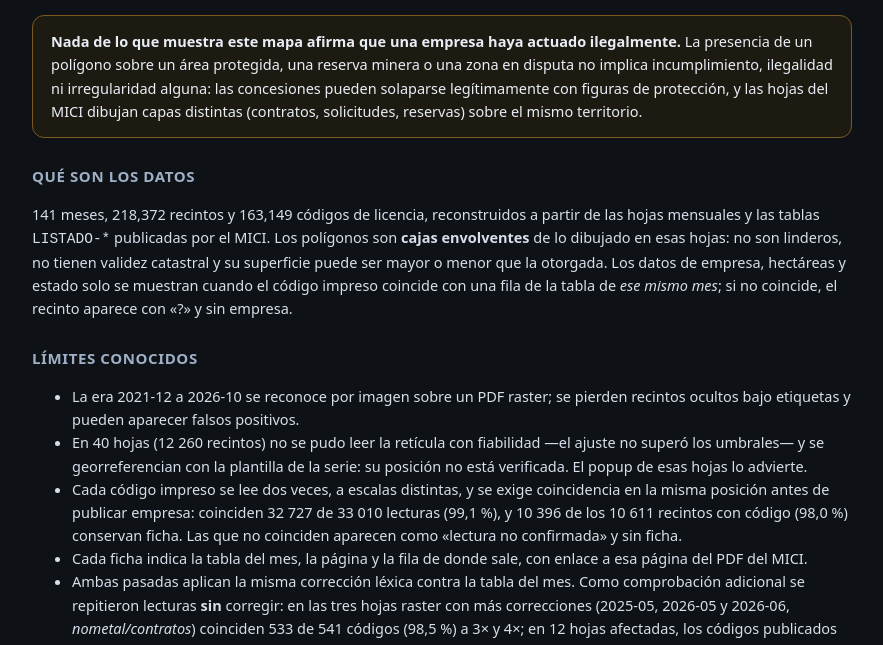
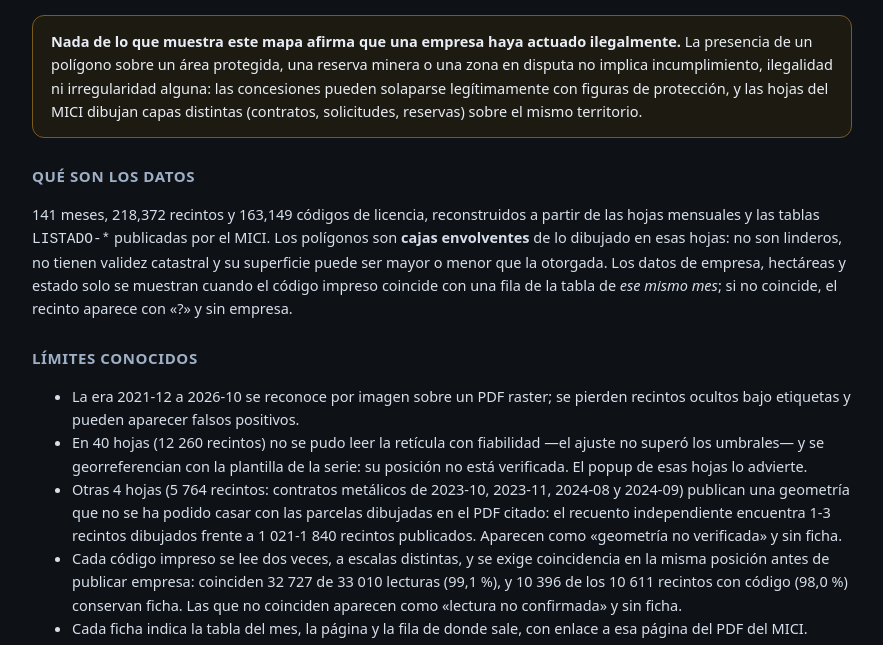
Before and after one commit to ejrydhfs/panama-mining-maps, a plain HTML site: page legal.html in a window 1280 px wide. Shown: the part 138-783 px from the top of the page, without its empty margins (198-1081 px from the left). Drawn offline with Linux system fonts and the light colour scheme.

Commit message:
Describe the four geometry-unverified sheets in the legal notice

```diff
--- a/legal.html
+++ b/legal.html
@@ -33,6 +33,10 @@ si no coincide, el recinto aparece con «?» y sin empresa.</p>
 <li>La era 2021-12 a 2026-10 se reconoce por imagen sobre un PDF raster; se pierden recintos ocultos
 bajo etiquetas y pueden aparecer falsos positivos.</li>
 <li>En 40 hojas (12 260 recintos) no se pudo leer la retícula con fiabilidad —el ajuste no superó los umbrales— y se georreferencian con la plantilla de la serie: su posición no está verificada. El popup de esas hojas lo advierte.</li>
+<li>Otras 4 hojas (5 764 recintos: contratos metálicos de 2023-10, 2023-11, 2024-08 y 2024-09)
+publican una geometría que no se ha podido casar con las parcelas dibujadas en el PDF citado: el
+recuento independiente encuentra 1-3 recintos dibujados frente a 1 021-1 840 recintos publicados.
+Aparecen como «geometría no verificada» y sin ficha.</li>
 <li>Cada código impreso se lee dos veces, a escalas distintas, y se exige coincidencia en la misma
 posición antes de publicar empresa: coinciden 32 727 de 33 010 lecturas (99,1 %), y 10 396 de los
 10 611 recintos con código (98,0 %) conservan ficha. Las que no coinciden aparecen como «lectura no
```
